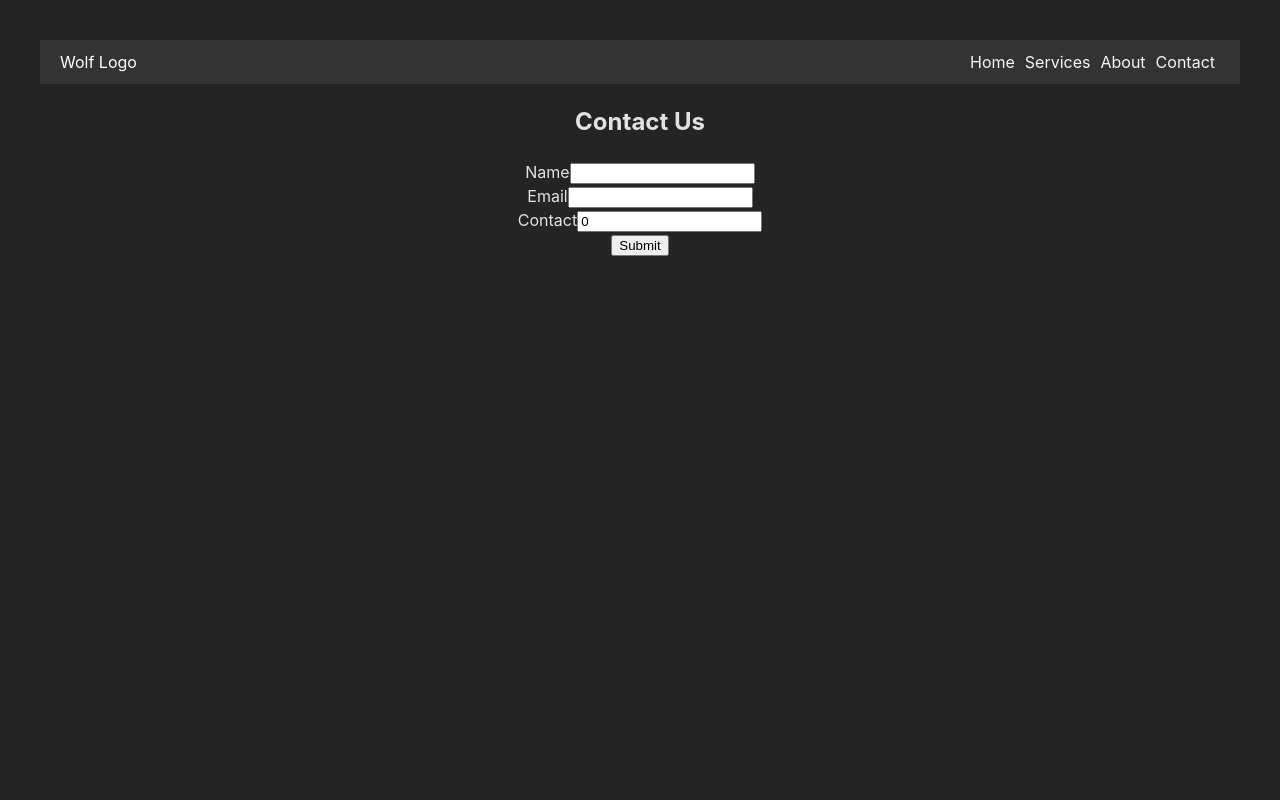
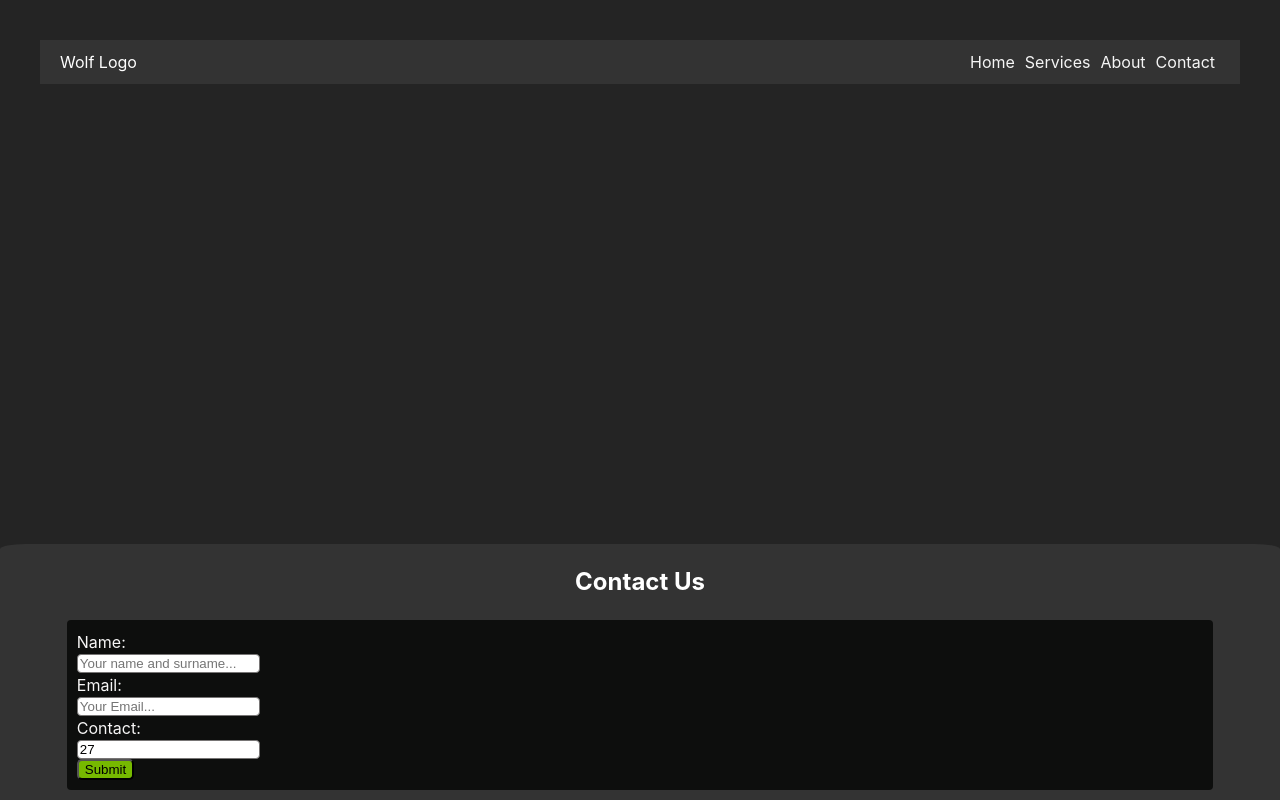
Before and after one commit to The-Oracle-AT/wpa_website, a React (Vite) app: page / in a window 1280 px wide. Built offline with nearby package versions, Linux system fonts and the light colour scheme.

Commit message:
Created a form component. The fix for this feature is that the parent element , form, should not stretch like the grandparent. Set max width on next fix.(Note: Nav bar fix still pending)

```diff
--- a/src/ComponentsStyleSheet.css
+++ b/src/ComponentsStyleSheet.css
@@ -1,6 +1,8 @@
 :root{
     --bg-color: #333;
-    --txt-color: white;
+    --txt-color: #fff;
+    --secondary-color:#76B900;
+    --border-rad: 2%;
 }
 /* Basic styling for navbar*/
 .navbar {
@@ -8,7 +10,7 @@
     justify-content: space-between;
     align-items: center;
     background-color: var(--bg-color);
-    color: white;
+    color: var(--txt-color);
     padding: 10px 20px;
     transition: all 1s ease;
 }
@@ -21,10 +23,10 @@
 
 }
 .navbar-links a:hover{
-    background-color: #76B900;
+    background-color: var(--secondary-color);
 }
 .navbar-links a:active{
-    background-color: #76B900;
+    background-color: var(--secondary-color);
 }
 /* Styling for collapsed navbar*/
 .collapsed .navbar-links{
@@ -40,7 +42,7 @@
     display: none;
 }
 .icon span{
-    background-color: #76B900;
+    background-color: var(--secondary-color);
     padding: 2px 10px;
     margin: 2px;
     border-radius: 20%;
@@ -80,8 +82,8 @@
         flex-direction: column;
         align-items: flex-start;
         width: 100%;
-        background-color: #333;
-        padding: 10px 20px;
+        background-color: var(--bg-color);
+        padding: 10px;
     }
 
     .collapsed .navbar-links{
@@ -94,4 +96,60 @@
     }
 }
 
-/*Styling the conact form*/
+/*Styling the contact form*/
+.form {
+    display: flex;
+    flex-direction: column;
+    align-items: center;
+    justify-content: center;
+    position: absolute;
+    bottom: 0;
+    left: 0;
+    width: 100%;
+    height:auto;
+    padding: 0px 0px 10px 0px;
+    background-color: var(--bg-color);
+    color:var(--txt-color);
+    border-top-left-radius: var(--border-rad);
+    border-top-right-radius: var(--border-rad);
+}
+/*Styling the inner box*/
+.form form{
+    width : 88%;
+    height : 100%;
+    padding: 10px;
+    background: #0d0e0d;
+    border-radius: 4px;
+}
+/*Styling the inner box contents*/
+.form form .form-group{
+    display: flex;
+    flex-direction: column;
+    align-items: flex-start;
+
+}
+
+/*Styling the field labels and inputs*/
+.form label{
+    color: rgb(247, 246, 246);
+    text-decoration: solid;
+}
+.form input[type="text"], input[type="number"]{
+    border: 1px solid #777575;
+    border-radius: 4px;
+    border-block-start-width: border-box;
+}
+.form input{
+    align-items: flex-start;
+}
+.form button[type = submit] {
+    background-color: var(--secondary-color);
+    display: flex;
+    align-items: flex-start;
+    border-radius: 5px;
+}
+.form button[type = submit]:hover{
+    background-color: #3cdb49;
+    cursor: pointer;
+
+}
--- a/src/contactForm.tsx
+++ b/src/contactForm.tsx
@@ -1,5 +1,5 @@
 import React, { useState } from 'react';
-
+import './ComponentsStyleSheet.css';
 /*Define tsx interface to specify shape and size of form input*/
 interface FormData {
     name: string;
@@ -14,9 +14,9 @@ interface FormData {
     param: e - an html element representing the form input fields
 *  handleSubmit-handles form submission and prevents default behaviour,
 *       i.e stops the page from reloading
-    param: e - an html element reperesenting form input fields
+    param: e - an html element representing form input fields
 *  return: renders the form with specified form input fields each with their values
-*       correponding onChange handlers
+*       corresponding onChange handlers
 *
 */
 
@@ -25,7 +25,7 @@ const SimpleForm: React.FC = () => {
     const [FormData, setFormData] = useState<FormData>({
         name: '',
         email: '',
-        contact: 0
+        contact: 27
 
     });
 
@@ -48,30 +48,33 @@ const SimpleForm: React.FC = () => {
             {/*Name input field */}
             <form onSubmit={handleSubmit}>
                 <div className='form-group'>
-                    <label>Name</label>
+                    <label>Name: </label>
                     <input
                         type='text'
-                        name='name'
+                        name='Names'
                         value={FormData.name}
+                        placeholder='Your name and surname...'
                         onChange={handleInputChange}
                     />
                 </div>
                 {/*Email input field */}
                 <div className='form-group'>
-                    <label>Email</label>
+                    <label>Email: </label>
                     <input
                         type='text'
                         name='email'
                         value={FormData.email}
+                        placeholder='Your Email...'
                         onChange={handleInputChange} />
                 </div>
                 {/*Contact input field */}
                 <div className='form-group'>
-                    <label>Contact</label>
+                    <label>Contact: </label>
                     <input
                         type='number'
                         name='contact'
                         value={FormData.contact}
+                        placeholder='+27'
                         onChange={handleInputChange}
                     />
                 </div>
```
